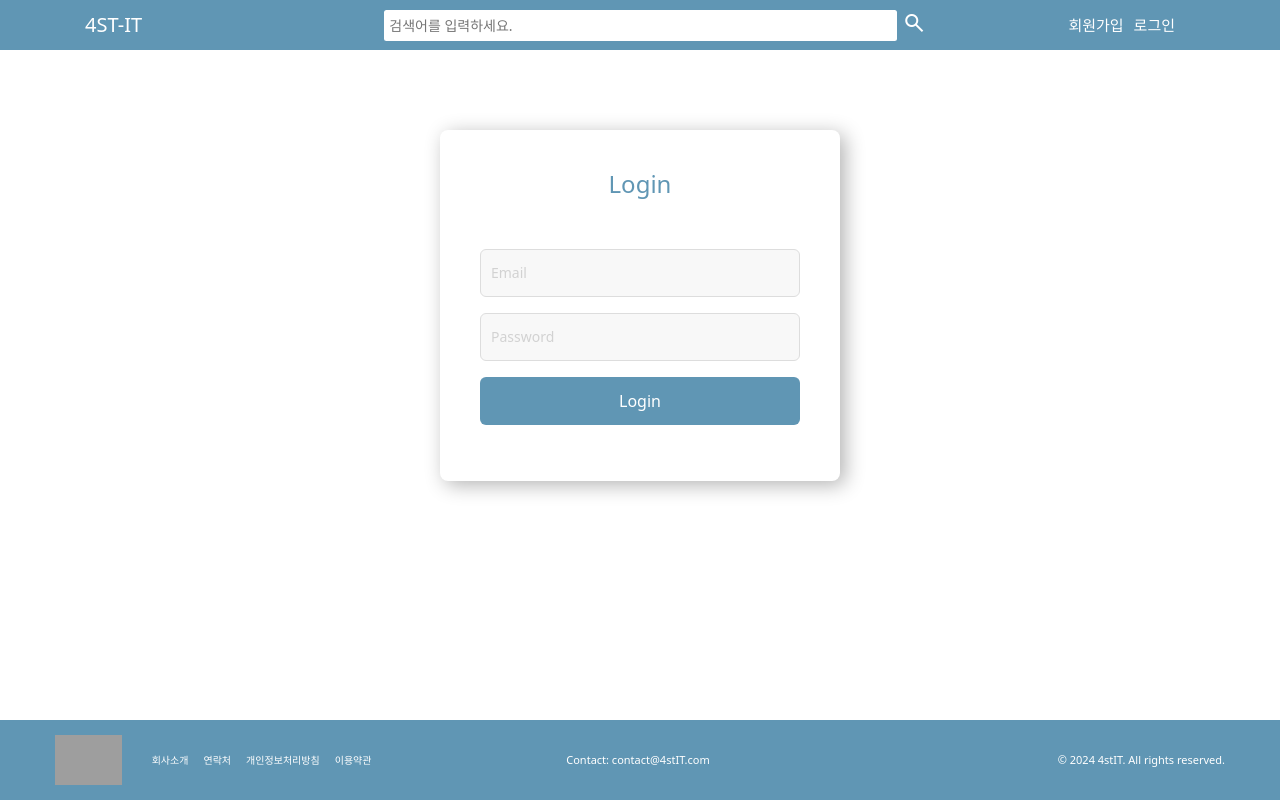
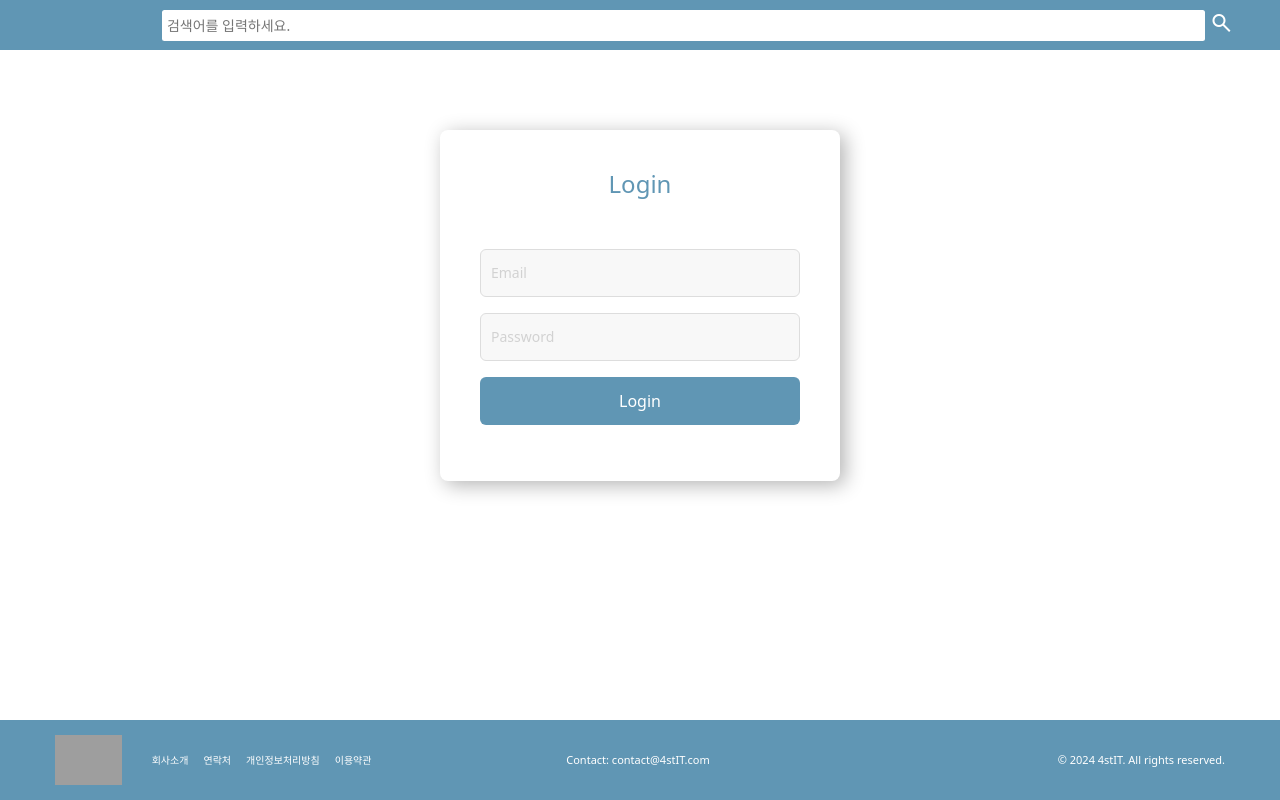
Before and after one commit to beyond-sw-camp/be08-3rd-4cari-4stIT, a Vue app in the folder Frontend/: page /login in a window 1280 px wide. Built offline with nearby package versions, Linux system fonts and the light colour scheme; grey boxes are pictures that could not be loaded.

Commit message:
[frontend] 헤더 위치 진짜 수정 끝 + 사진 조정

```diff
--- a/Frontend/src/assets/HFcss.css
+++ b/Frontend/src/assets/HFcss.css
@@ -18,7 +18,7 @@
 .search-box {
     display: flex;
     align-items: center;
-    width: 70%;
+    width: 90%;
 }
 
 .search-txt {
@@ -44,10 +44,6 @@
 #search {
     flex: 1;
     margin-left: 100px;
-}
-
-#pageMove {
-    align-items: right;
 }
 
 /* Footer */
--- a/Frontend/src/components/MainIT.vue
+++ b/Frontend/src/components/MainIT.vue
@@ -129,7 +129,8 @@ export default {
 .main-news-image {
     display: block;
     width: 100%;
-    height: 300px;
+    height: 350px;
+    object-fit: cover;
 }
 
 .slide-text {
--- a/Frontend/src/components/common/HeaderIT.vue
+++ b/Frontend/src/components/common/HeaderIT.vue
@@ -2,7 +2,7 @@
     <link rel="stylesheet" href="https://fonts.googleapis.com/css2?family=Material+Symbols+Outlined:opsz,wght,FILL,GRAD@20..48,100..700,0..1,-50..200" />
     <nav class="navbar navbar-expand-lg bg-navbar fixed-top">
         <div class="container px-lg-5">
-            <RouterLink class="navbar-brand" :to="{ name: 'main' }" style="font-size: 20px; color: white">4ST-IT</RouterLink>
+            <RouterLink class="navbar-brand custom-navbar-brand" :to="{ name: 'main' }">4ST-IT</RouterLink>
             <button
                 class="navbar-toggler"
                 type="button"
@@ -24,22 +24,22 @@
                     </form>
                 </div>
             </div>
-            <div>
+            <div class="custom-ul">
                 <ul class="navbar-nav ms-auto mb-2 mb-lg-0">
                     <li v-if="!isLoggedIn" class="nav-item">
-                        <RouterLink class="nav-link" :to="{ name: 'JoinView' }" style="font-size: 15px; color: white">회원가입</RouterLink>
+                        <RouterLink class="nav-link custom-nav-link" :to="{ name: 'JoinView' }">회원가입</RouterLink>
                     </li>
                     <li v-if="!isLoggedIn" class="nav-item">
-                        <RouterLink class="nav-link" :to="{ name: 'login' }" style="font-size: 15px; color: white">로그인</RouterLink>
+                        <RouterLink class="nav-link custom-nav-link" :to="{ name: 'login' }">로그인</RouterLink>
                     </li>
                     <li v-if="isLoggedIn" class="nav-item">
-                        <RouterLink class="nav-link" :to="{ name: 'bookmark' }" style="font-size: 15px; color: white">북마크</RouterLink>
+                        <RouterLink class="nav-link custom-nav-link" :to="{ name: 'bookmark' }">북마크</RouterLink>
                     </li>
                     <li v-if="isLoggedIn" class="nav-item">
-                        <RouterLink class="nav-link" :to="{ name: 'MyPageView' }" style="font-size: 15px; color: white">마이페이지</RouterLink>
+                        <RouterLink class="nav-link custom-nav-link" :to="{ name: 'MyPageView' }">마이페이지</RouterLink>
                     </li>
                     <li v-if="isLoggedIn" class="nav-item">
-                        <a class="nav-link" href="#!" style="font-size: 15px; color: white" @click="logout">로그아웃</a>
+                        <a class="nav-link custom-nav-link" href="#!" @click="logout">로그아웃</a>
                     </li>
                 </ul>
             </div>
@@ -114,4 +114,19 @@
         border: none;
         cursor: pointer;
     }
+
+    .custom-navbar-brand{
+        font-size: 20px;
+        color: white;
+        margin-left: -180px !important;
+    }
+
+    .custom-nav-link {
+        font-size: 15px;
+        color: white
+    }
+
+    .custom-ul {
+        margin-right: -250px;
+    }
     </style>
```
